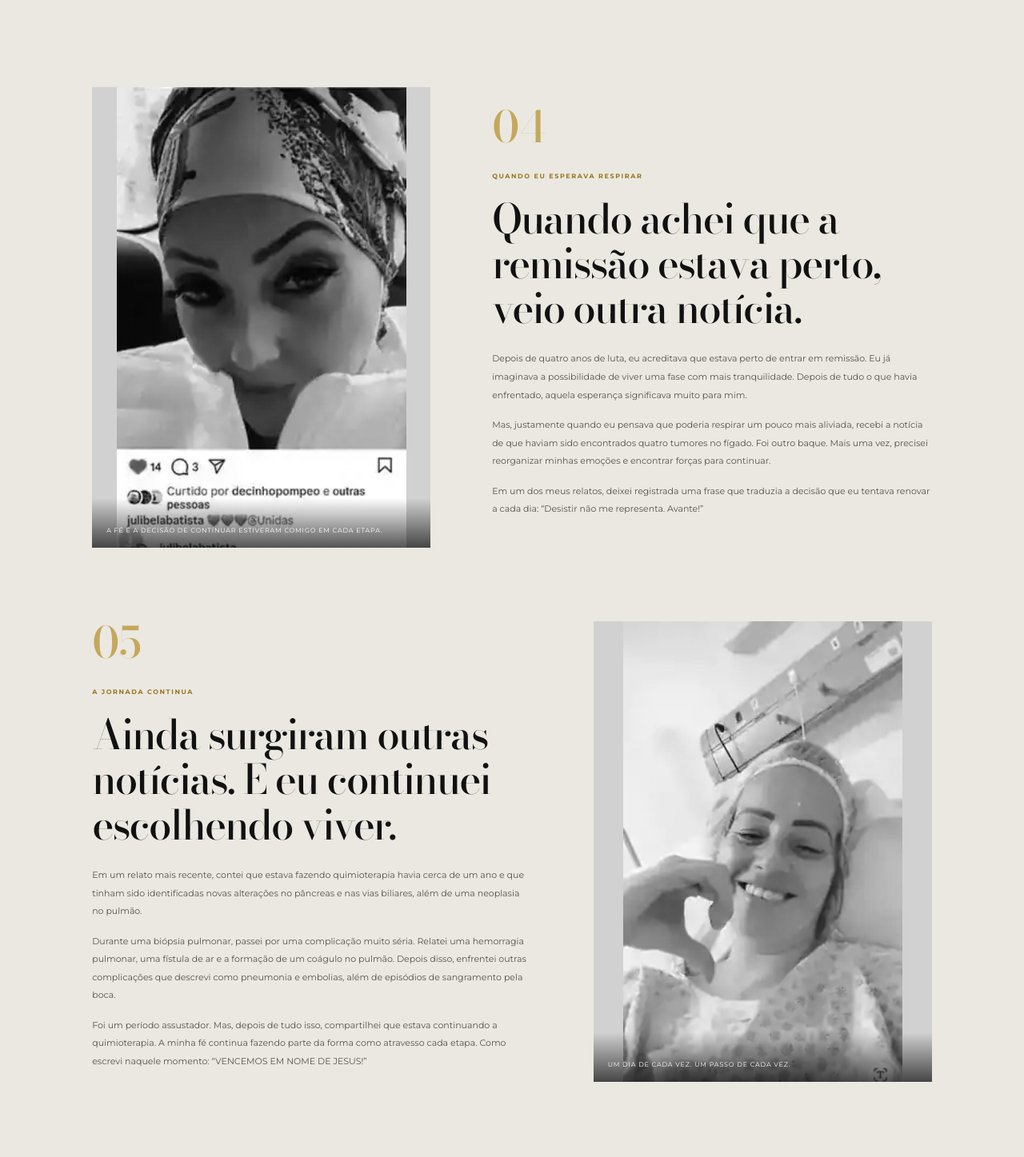
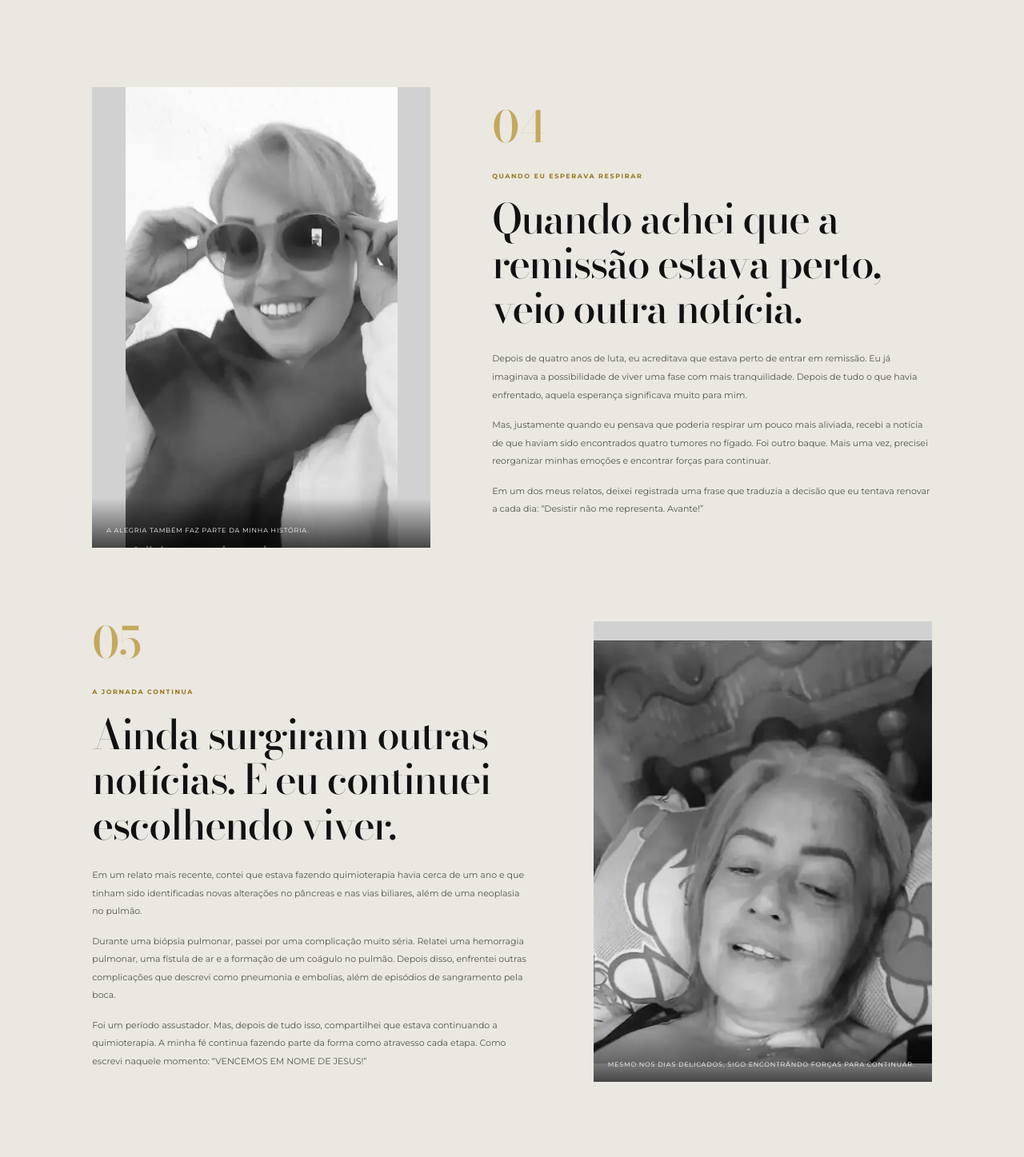
Before and after one commit to viviroque1711/jornada-da-ju, a React (Vite) app: page / in a window 1280 px wide. Shown: the part 4743-6190 px from the top of the page at 80% size. Built offline with nearby package versions, Linux system fonts and the light colour scheme; grey boxes are pictures that could not be loaded.

Commit message:
content: replace repeated chapter photos with distinct Juliana moments

```diff
--- a/src/content.ts
+++ b/src/content.ts
@@ -77,9 +77,9 @@ export const storySections = [
       "Mas, justamente quando eu pensava que poderia respirar um pouco mais aliviada, recebi a notícia de que haviam sido encontrados quatro tumores no fígado. Foi outro baque. Mais uma vez, precisei reorganizar minhas emoções e encontrar forças para continuar.",
       "Em um dos meus relatos, deixei registrada uma frase que traduzia a decisão que eu tentava renovar a cada dia: “Desistir não me representa. Avante!”"
     ],
-    image: "/jornada-da-ju/images/juliana-headwrap.webp",
-    imageAlt: "Juliana em um registro pessoal durante seu tratamento.",
-    imageCaption: "A fé e a decisão de continuar estiveram comigo em cada etapa."
+    image: "/jornada-da-ju/images/juliana-sorrindo-oculos.webp?v=20261109-1",
+    imageAlt: "Juliana sorrindo, usando óculos escuros, em um registro pessoal.",
+    imageCaption: "A alegria também faz parte da minha história."
   },
   {
     id: "continuar",
@@ -91,9 +91,9 @@ export const storySections = [
       "Durante uma biópsia pulmonar, passei por uma complicação muito séria. Relatei uma hemorragia pulmonar, uma fístula de ar e a formação de um coágulo no pulmão. Depois disso, enfrentei outras complicações que descrevi como pneumonia e embolias, além de episódios de sangramento pela boca.",
       "Foi um período assustador. Mas, depois de tudo isso, compartilhei que estava continuando a quimioterapia. A minha fé continua fazendo parte da forma como atravesso cada etapa. Como escrevi naquele momento: “VENCEMOS EM NOME DE JESUS!”"
     ],
-    image: "/jornada-da-ju/images/juliana-hospital-heart.webp",
-    imageAlt: "Juliana sorrindo no hospital e fazendo um coração com a mão.",
-    imageCaption: "Um dia de cada vez. Um passo de cada vez."
+    image: "/jornada-da-ju/images/juliana-recuperacao-hospital.webp?v=20261109-1",
+    imageAlt: "Juliana em um registro pessoal no ambiente hospitalar, durante sua caminhada.",
+    imageCaption: "Mesmo nos dias delicados, sigo encontrando forças para continuar."
   }
 ];
 
```
